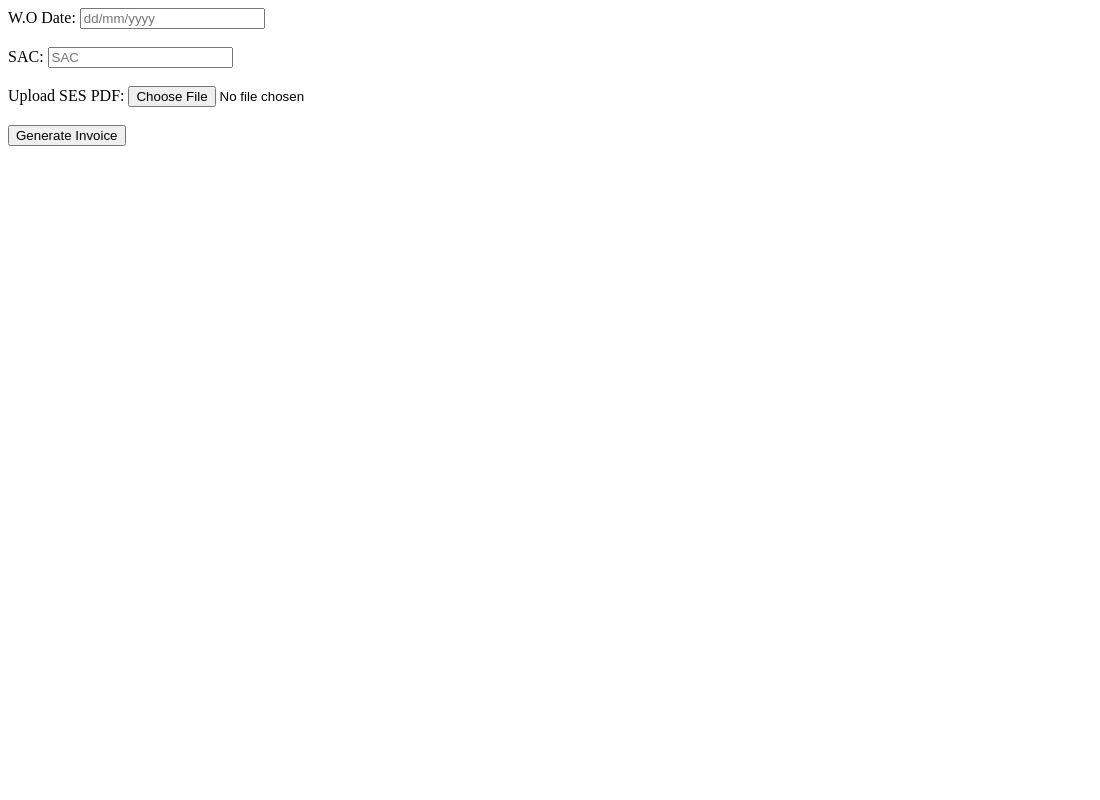
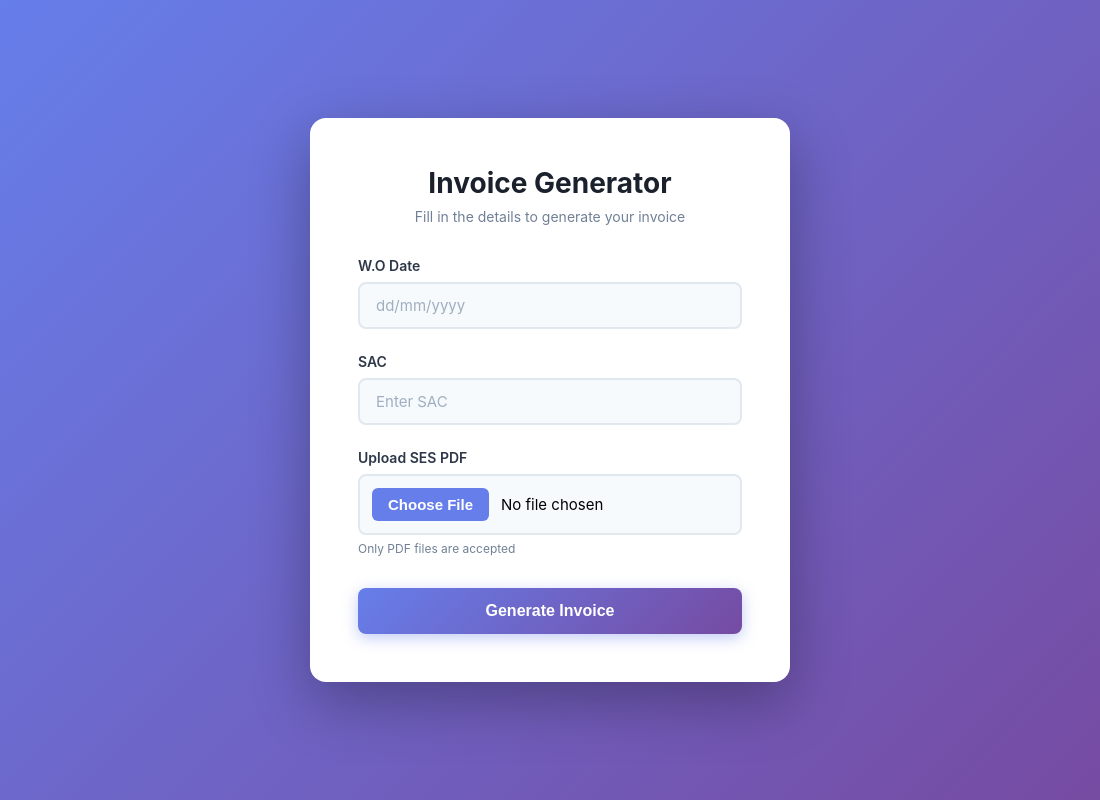
Before and after one commit to AmanSingh137/MD-Sinha-Invoice-Generator-for-SAS-Receipts, an Electron app: page public/index.html in a window 1100 px wide. Drawn offline with Linux system fonts and the light colour scheme.

Commit message:
UI improvement

```diff
--- a/public/index.html
+++ b/public/index.html
@@ -1,20 +1,187 @@
-<form action="/generate" method="post" enctype="multipart/form-data">
+<!DOCTYPE html>
+<html lang="en">
+<head>
+  <meta charset="UTF-8">
+  <meta name="viewport" content="width=device-width, initial-scale=1.0">
+  <title>Invoice Generator</title>
+  <style>
+    * {
+      margin: 0;
+      padding: 0;
+      box-sizing: border-box;
+    }
 
-  <label>W.O Date:</label>
-  <input type="text" name="woDate" placeholder="dd/mm/yyyy" required>
+    body {
+      font-family: -apple-system, BlinkMacSystemFont, 'Segoe UI', Roboto, Oxygen, Ubuntu, Cantarell, sans-serif;
+      background: linear-gradient(135deg, #667eea 0%, #764ba2 100%);
+      min-height: 100vh;
+      display: flex;
+      align-items: center;
+      justify-content: center;
+      padding: 24px;
+    }
 
-  <br><br>
+    .form-container {
+      background: white;
+      border-radius: 16px;
+      box-shadow: 0 20px 60px rgba(0, 0, 0, 0.3);
+      padding: 48px;
+      width: 100%;
+      max-width: 480px;
+      animation: slideIn 0.4s ease-out;
+    }
 
-  <label>SAC: </label>
-  <input type="text" name="SAC" placeholder="SAC" required>
+    @keyframes slideIn {
+      from {
+        opacity: 0;
+        transform: translateY(20px);
+      }
+      to {
+        opacity: 1;
+        transform: translateY(0);
+      }
+    }
 
-  <br><br>
+    .form-header {
+      margin-bottom: 32px;
+      text-align: center;
+    }
 
-  <label>Upload SES PDF:</label>
-  <input type="file" name="pdf" required>
+    .form-header h1 {
+      font-size: 28px;
+      font-weight: 700;
+      color: #1a202c;
+      margin-bottom: 8px;
+    }
 
-  <br><br>
+    .form-header p {
+      font-size: 14px;
+      color: #718096;
+    }
 
-  <button type="submit">Generate Invoice</button>
+    .form-group {
+      margin-bottom: 24px;
+    }
 
-</form>
+    label {
+      display: block;
+      font-size: 14px;
+      font-weight: 600;
+      color: #2d3748;
+      margin-bottom: 8px;
+    }
+
+    input[type="text"],
+    input[type="file"] {
+      width: 100%;
+      padding: 12px 16px;
+      font-size: 15px;
+      border: 2px solid #e2e8f0;
+      border-radius: 8px;
+      background: #f7fafc;
+      transition: all 0.2s ease;
+      font-family: inherit;
+    }
+
+    input[type="text"]:focus {
+      outline: none;
+      border-color: #667eea;
+      background: white;
+      box-shadow: 0 0 0 3px rgba(102, 126, 234, 0.1);
+    }
+
+    input[type="text"]::placeholder {
+      color: #a0aec0;
+    }
+
+    input[type="file"] {
+      cursor: pointer;
+      padding: 12px;
+    }
+
+    input[type="file"]::-webkit-file-upload-button {
+      background: #667eea;
+      color: white;
+      border: none;
+      padding: 8px 16px;
+      border-radius: 6px;
+      font-weight: 600;
+      cursor: pointer;
+      transition: background 0.2s ease;
+      margin-right: 12px;
+    }
+
+    input[type="file"]::-webkit-file-upload-button:hover {
+      background: #5568d3;
+    }
+
+    button[type="submit"] {
+      width: 100%;
+      padding: 14px 24px;
+      font-size: 16px;
+      font-weight: 600;
+      color: white;
+      background: linear-gradient(135deg, #667eea 0%, #764ba2 100%);
+      border: none;
+      border-radius: 8px;
+      cursor: pointer;
+      transition: all 0.3s ease;
+      box-shadow: 0 4px 15px rgba(102, 126, 234, 0.4);
+      margin-top: 8px;
+    }
+
+    button[type="submit"]:hover {
+      transform: translateY(-2px);
+      box-shadow: 0 6px 20px rgba(102, 126, 234, 0.5);
+    }
+
+    button[type="submit"]:active {
+      transform: translateY(0);
+    }
+
+    .file-info {
+      font-size: 12px;
+      color: #718096;
+      margin-top: 6px;
+    }
+
+    @media (max-width: 640px) {
+      .form-container {
+        padding: 32px 24px;
+      }
+
+      .form-header h1 {
+        font-size: 24px;
+      }
+    }
+  </style>
+</head>
+<body>
+  <div class="form-container">
+    <div class="form-header">
+      <h1>Invoice Generator</h1>
+      <p>Fill in the details to generate your invoice</p>
+    </div>
+
+    <form action="/generate" method="post" enctype="multipart/form-data">
+      <div class="form-group">
+        <label for="woDate">W.O Date</label>
+        <input type="text" id="woDate" name="woDate" placeholder="dd/mm/yyyy" required>
+      </div>
+
+      <div class="form-group">
+        <label for="SAC">SAC</label>
+        <input type="text" id="SAC" name="SAC" placeholder="Enter SAC" required>
+      </div>
+
+      <div class="form-group">
+        <label for="pdf">Upload SES PDF</label>
+        <input type="file" id="pdf" name="pdf" accept=".pdf" required>
+        <div class="file-info">Only PDF files are accepted</div>
+      </div>
+
+      <button type="submit">Generate Invoice</button>
+    </form>
+  </div>
+</body>
+</html>
```
